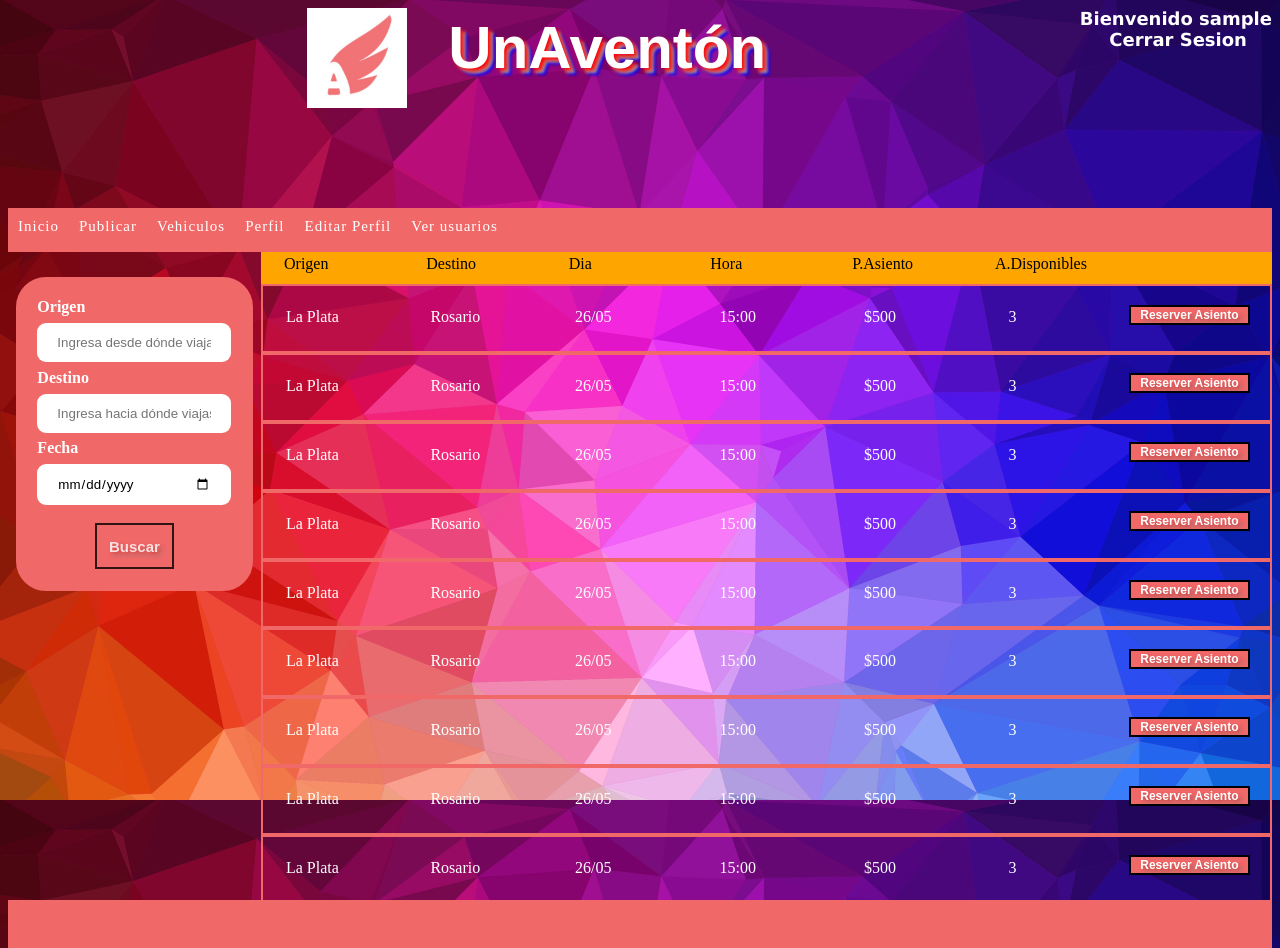
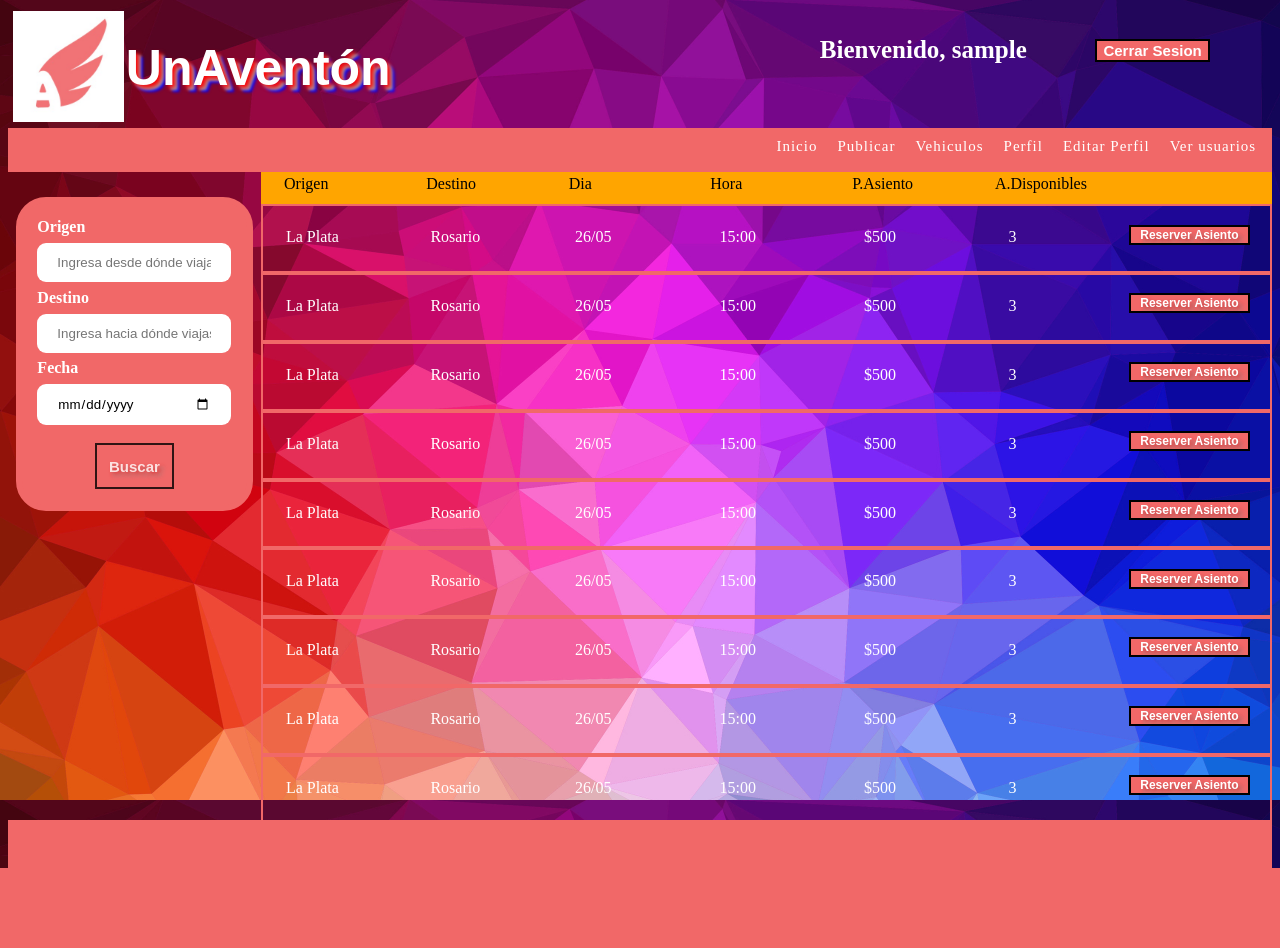
Before and after one commit to BelenEcheverria/unAventonApp, a PHP site: page /Inicio.php in a window 1280 px wide. After the commit the page ends 868 px from the top, so only its background shows below. Run offline with PHP 8.4, Linux system fonts and the light colour scheme; a user stored in the database is signed in.

Commit message:
Header arreglado

```diff
--- a/Bienvenida.php
+++ b/Bienvenida.php
@@ -41,12 +41,12 @@
 			</tr>
 			<tr>
 				<td>
-					<input type="text" id="nombreusuario" class="FormularioRegistrarse" style="width:192%" name="user" placeholder="Contraseña...">
+					<input type="password" id="nombreusuario" class="FormularioRegistrarse" style="width:192%" name="user" placeholder="Contraseña...">
 				</td>
 			</tr>
 			<tr>
 				<td>
-					<input type="text" id="nombreusuario" class="FormularioRegistrarse" style="width:192%" name="user" placeholder="Repetri contraseña...">
+					<input type="password" id="nombreusuario" class="FormularioRegistrarse" style="width:192%" name="user" placeholder="Repetri contraseña...">
 				</td>
 			</tr>
 		</table>
@@ -57,7 +57,7 @@
 		</div>
 		<div class="main-container">
 			<div class="fixer-container">
-				<input type="submit" class="BotonIngresar" value="Entrar" >
+				<input type="submit" class="BotonIngresar" value="Ingresar" >
 			</div>
 		</div>
 	</div>
--- a/Header.php
+++ b/Header.php
@@ -8,14 +8,21 @@
 <html>
 <head>
 <link rel="stylesheet" href="estilos.css">
-<link rel="stylesheet" type="text/css" href= "css/Estilo1.css" media="all" >
 <script type="text/javascript" src="js/validacionInicioSesion.js"></script>
 <title> Inicio </title>
 <meta charset="utf-8"/>
 </head>
 <body>
-<div class="div_superior">
-	<div class="div_iniciar_sesion">
+	<div class="Header">
+		<table class="CajaIconoMasTitulo">
+			<tr>
+				<td class="CajaIconoInicio">
+					<img class="IconoInicio" src= "css/Imagenes/Logo.jpg">
+				</td>
+				<td class="UnAventonInicio"> UnAventón </td>
+
+			<tr>
+		</table>
 	<?php
 		if (!isset($usuarioID)){
 	?>
@@ -23,10 +30,10 @@
 			<form name="inicioSesion" method="post" action="php/inicioSesion.php">
 			<tr class="AlineacionCajasInicioSesion">
 				<td class="AlineacionCajasInicioSesion">
-					<input type="text" id="nombreusuario" class="FormularioInicioSesion" name="nombreU" placeholder="Usuario..." class="input_menu_busqueda">
+					<input type="text" id="nombreusuario" class="FormularioInicioSesion" name="nombreU" placeholder="Usuario..."
 				</td>
 				<td class="AlineacionCajasInicioSesion">
-					<input type="password" id="nombreusuario" class="FormularioInicioSesion" name="contraU" placeholder="Contraseña ..." class="input_menu_busqueda">
+					<input type="password" id="nombreusuario" class="FormularioInicioSesion" name="contraU" placeholder="Contraseña ...">
 				</td>
 				<td class="AlineacionCajasInicioSesion">
 					<input type="button" class="BotonEntrar" value="Entrar" onclick="validarInicioSesion()" >
@@ -41,17 +48,21 @@
 	<?php
 		} else {
 	?>
-		<div class="nombre_usuario"> &nbsp; <?php echo ("Bienvenido " . $_SESSION['nombreUsuario']); ?>
-		<br> <a href="php/cerrarSesion.php"> Cerrar Sesion &nbsp;&nbsp;&nbsp; </a> </div>
+		<table class="CajaNombreYCierreSesion">
+			<tr>
+				<td class="BienvenidaUsuarioLogueado">
+					&nbsp; <?php echo ("Bienvenido, " . $_SESSION['nombreUsuario']); ?>
+				</td>
+				<td>
+					<a href="php/cerrarSesion.php">
+						<input type="submit" class="BotonCerrarSesion" value="Cerrar Sesion">
+					</a>
+				</td>
+			<tr>
+		</table>
+
 	<?php
 		}
 	?>
 	</div>
-	<div class="div_titulo">
-		<a href="Inicio.php" class="AlineacionCajasInicioSesion">
-			<img class="IconoInicio" src= "css/Imagenes/Logo.jpg">
-			<span class="UnAventonInicio2"> UnAventón </span>
-		</a>
-	</div>
-</div>
 </body>
--- a/estilos.css
+++ b/estilos.css
@@ -32,6 +32,11 @@
 	background-image: url(Imagenes/FondoColores.jpg);
 	background-size:100%;
 	height:100%;
+}
+.BienvenidaUsuarioLogueado {
+	color:white;
+	font-size:25px;
+	font-weight:800;
 }
 .FondoInicio {
 	background-image: url(Imagenes/FondoColores.jpg);
@@ -75,6 +80,15 @@
                3px 3px 3px #aaa,
                4px 4px 4px #aaa;
 
+}
+.BotonCerrarSesion {
+	background-color:#F16868;
+    color:white;
+    border:2px solid black;
+	font-size:15px;
+	font-weight:800;
+	font-family: Arial;
+	margin-right:10%;
 }
 .BotonEntrar {
 	background-color:#F16868;
@@ -156,8 +170,6 @@
 	height:70%;
 	margin:1% 1% 1% 1%;
 	float:left;
-	border:6px solid #F16868;
-	border-radius:30px;
 }
 .CajasInicioSesion {
 	float:right;
@@ -165,6 +177,15 @@
 	width:25%;
 	margin-bottom:1%;
 	margin-top:2.5%;
+}
+.CajaIconoInicio {
+	height:100%;
+	width:15%;
+}
+.CajaIconoMasTitulo {
+	width:60%;
+	float:left;
+	height:100%;
 }
 .CajaInformacionUsuario {
 	width:97%;
@@ -193,6 +214,12 @@
 	background-color:#F16868;
 	border:6px solid #F16868;
 	border-radius:30px;
+}
+.CajaNombreYCierreSesion {
+	width:35%;
+	float:right;
+	margin-right:2%;
+	margin-top:2%;
 }
 .CajaPaginacion{
 	background-color: black;
@@ -260,15 +287,19 @@
 	height:15%;
 }
 .IconoBienvenida {
-	width:80%;
+	width:50%;
 	height:60%;
-	margin-left:10%;
+	margin-left:25%;
+	margin-top:10%;
 	margin-bottom:5%;
+
 }
 .IconoInicio {
-	height:20%;
-	margin-bottom:1%;
-	margin-left:1%;
+	margin-bottom:2%;
+	margin-left:2%;
+	float:left;
+	height:25%;
+	width:100%;
 }
 .ImagenPerfil {
 	height:50%;
@@ -362,7 +393,7 @@
                5px 5px 3px #aaa,
                7px 7px 3px #00f;
 	color:white;
-	height:10%;
+	margin-left:5%;
 }
 .ViajesInfoHorizontal {
 	height:5%;
```
Also changed, not shown: EliminarVehiculo.php (+20 -4 lines), php/eliminarVehiculoDeLaBase.php (added, +9 -0 lines).
